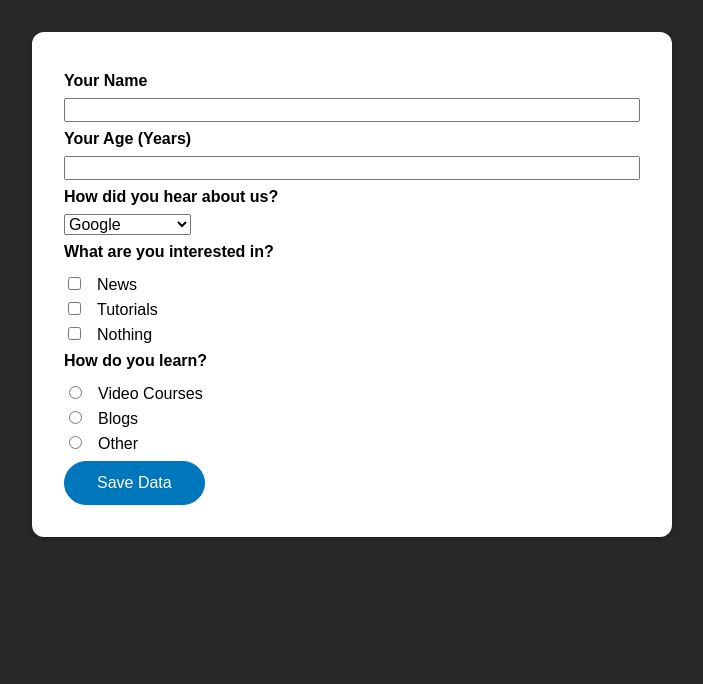
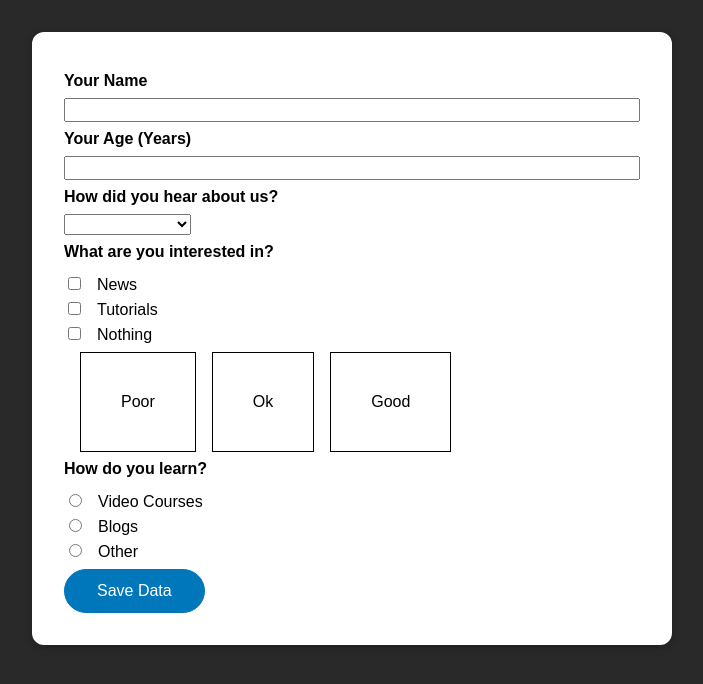
Before and after one commit to arobus/vue3-learning, a Vue app: page / in a window 1280 px wide. Shown: the top 684 px of the page, without its empty margins (288-991 px from the left). Built offline with nearby package versions, Linux system fonts and the light colour scheme; the HTML template or start-up script is replaced by a standard one.

Commit message:
Section-11 complete

```diff
--- /dev/null
+++ b/src/components/RatingControl.vue
@@ -0,0 +1,72 @@
+<template>
+  <ul>
+    <!-- you can use modelValue prop directly as well -->
+    <li :class="{active: modelValue === 'poor'}">
+        <button type="button" @click="activate('poor')">Poor</button>
+    </li>
+    <li :class="{active: activeOption === 'ok'}">
+        <button type="button" @click="activate('ok')">Ok</button>
+    </li>
+    <li :class="{active: activeOption === 'good'}">
+        <button type="button" @click="activate('good')">Good</button>
+    </li>
+  </ul>
+</template>
+<script>
+export default {
+  props: ["modelValue"],
+  emits: ["update:modelValue"],
+//   data() {
+//       return {
+//           activeOption: this.modelValue
+//       }
+//   },
+  computed: {
+      activeOption() {
+          return this.modelValue
+      }
+  },
+  methods: {
+    activate(option) {
+        this.activeOption = option;
+        this.$emit("update:modelValue", option);
+    },
+  },
+};
+</script>
+<style scoped>
+ul {
+  margin: 0;
+  padding: 0;
+  display: flex;
+}
+
+li {
+  list-style: none;
+  margin-left: 1rem;
+  justify-content: center;
+  align-items: center;
+  padding: 1.5rem;
+  border: 1px solid;
+}
+
+li:hover {
+    background-color: rgba(0, 0, 0, 0.1)
+}
+
+button {
+  font: inherit;
+  background: transparent;
+  border: 0;
+  outline: 0;
+  cursor: pointer;
+  padding: 1rem;
+}
+.active {
+  border-color: purple;
+}
+
+.active button {
+  color: deeppink;
+}
+</style>
--- a/src/components/TheForm.vue
+++ b/src/components/TheForm.vue
@@ -1,16 +1,17 @@
 <template>
-  <form>
-    <div class="form-control">
+  <form @submit.prevent="submitForm">
+    <div class="form-control" :class="{invalid: userInputValidity == 'invalid' }">
       <label for="user-name">Your Name</label>
-      <input id="user-name" name="user-name" type="text" />
+      <input id="user-name" name="user-name" type="text" v-model.trim="userName" @blur="validateInput" />
+      <p v-if="userInputValidity == 'invalid'">Please enter a name</p>
     </div>
     <div class="form-control">
       <label for="age">Your Age (Years)</label>
-      <input id="age" name="age" type="number" />
+      <input id="age" name="age" type="text" v-model.number="userAge" />
     </div>
     <div class="form-control">
       <label for="referrer">How did you hear about us?</label>
-      <select id="referrer" name="referrer">
+      <select id="referrer" name="referrer" v-model="referrer">
         <option value="google">Google</option>
         <option value="wom">Word of mouth</option>
         <option value="newspaper">Newspaper</option>
@@ -19,30 +20,33 @@
     <div class="form-control">
       <h2>What are you interested in?</h2>
       <div>
-        <input id="interest-news" name="interest" type="checkbox" />
+        <input id="interest-news" name="interest" value="news" v-model="interest" type="checkbox" />
         <label for="interest-news">News</label>
       </div>
       <div>
-        <input id="interest-tutorials" name="interest" type="checkbox" />
+        <input id="interest-tutorials" name="interest" value="tutorials" v-model="interest" type="checkbox" />
         <label for="interest-tutorials">Tutorials</label>
       </div>
       <div>
-        <input id="interest-nothing" name="interest" type="checkbox" />
+        <input id="interest-nothing" name="interest" value="nothing" v-model="interest"  type="checkbox" />
         <label for="interest-nothing">Nothing</label>
       </div>
     </div>
     <div class="form-control">
+      <rating-control v-model="rating"></rating-control>
+    </div>
+    <div class="form-control">
       <h2>How do you learn?</h2>
       <div>
-        <input id="how-video" name="how" type="radio" />
+        <input id="how-video" name="how" value="video" v-model="how" type="radio" />
         <label for="how-video">Video Courses</label>
       </div>
       <div>
-        <input id="how-blogs" name="how" type="radio" />
+        <input id="how-blogs" name="how" value="blogs" v-model="how" type="radio" />
         <label for="how-blogs">Blogs</label>
       </div>
       <div>
-        <input id="how-other" name="how" type="radio" />
+        <input id="how-other" name="how" value="other" v-model="how" type="radio" />
         <label for="how-other">Other</label>
       </div>
     </div>
@@ -51,7 +55,40 @@
     </div>
   </form>
 </template>
+<script>
+import RatingControl from './RatingControl.vue'
+export default {
+  components: {
+    RatingControl
+  },
+  data() {
+    return {
+      userName: "",
+      userAge: null,
+      referrer: null,
+      interest: [], // group of checkboxes needs an array to store each value,
+      how: null,
+      confirm: false, // single checkbox - true
+      userInputValidity: 'pending',
+      rating: null
+    }
+  },
+  methods: {
+    submitForm() {
+      console.log(this.userAge);
+      console.log(this.rating);
 
+    },
+    validateInput() {
+      if (this.userName.length === 0) {
+        this.userInputValidity = 'invalid'
+      } else {
+        this.userInputValidity = 'valid'
+      }
+    }
+  }
+}
+</script>
 <style scoped>
 form {
   margin: 2rem auto;
@@ -64,6 +101,14 @@ form {
 
 .form-control {
   margin: 0.5rem 0;
+}
+
+.form-control.invalid input {
+  border-color: red;
+}
+
+.form-control.invalid label {
+  color: red;
 }
 
 label {
```
Also changed, not shown: 1 other file (tests, documents, lock files or other folders).
